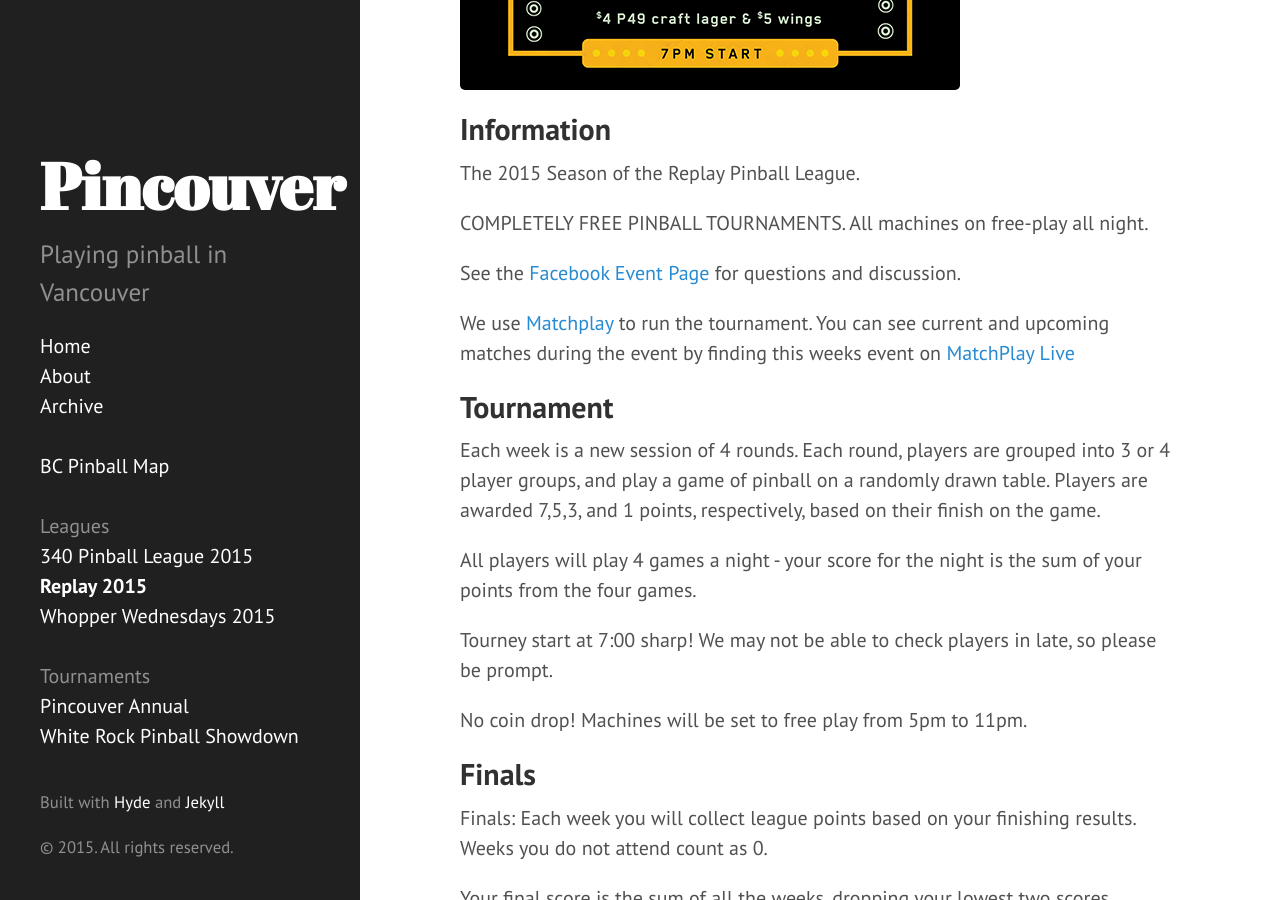
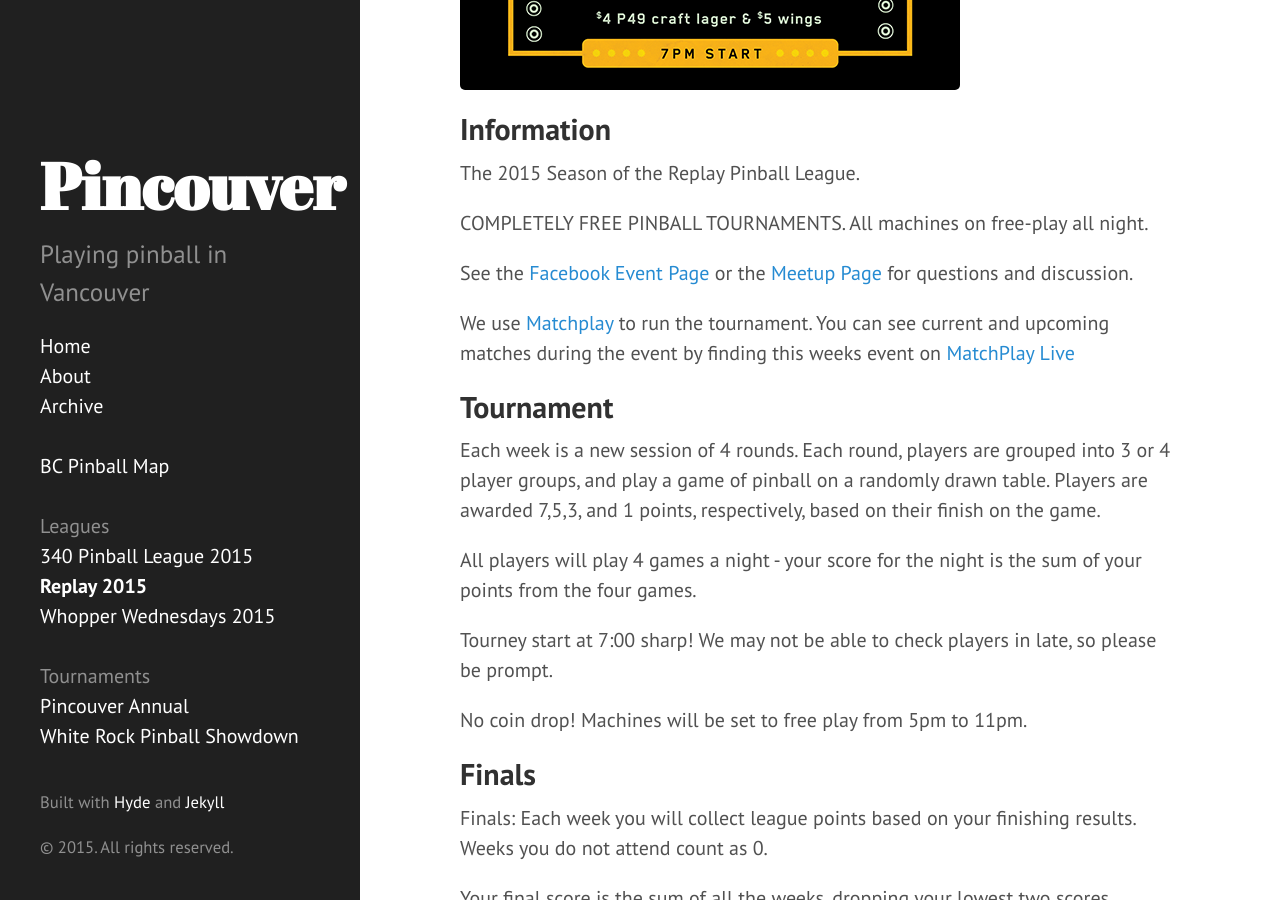
Before and after one commit to lytfyre/VancouverPinball, a Jekyll site: the page built from leagues/replay2015.md, in a window 1280 px wide and 900 px high, scrolled down 670 px. Built offline with Jekyll 4.4.1, drawn with Linux system fonts in a browser that asks for light colours.

Commit message:
add Facebook and meet up links.

```diff
--- a/leagues/replay2015.md
+++ b/leagues/replay2015.md
@@ -20,7 +20,7 @@ The 2015 Season of the Replay Pinball League.
 COMPLETELY FREE PINBALL TOURNAMENTS.
 All machines on free-play all night.
 
-See the [Facebook Event Page](TBC...) for questions and discussion.
+See the [Facebook Event Page](https://www.facebook.com/events/1698227503743219/) or the [Meetup Page](http://www.meetup.com/Replay-Pinball-League/) for questions and discussion.
 
 We use [Matchplay](https://matchplay.events//) to run the tournament.
 You can see current and upcoming matches during the event by finding this weeks event on [MatchPlay Live](https://matchplay.events/live)
```
Also changed, not shown: _posts/2015-08-18-replay-announcement.md (+2 -0 lines).
